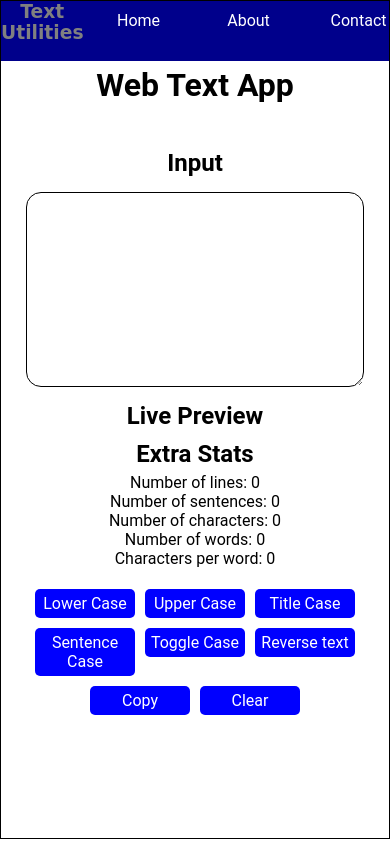
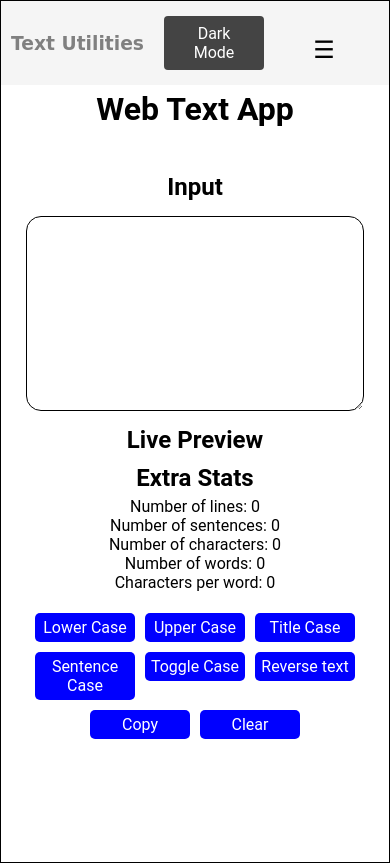
Before and after one commit to hrutavmodha/text-utility, a React (Create React App) app in the folder frontend/: page / in a window 390 px wide. Built offline with nearby package versions, Linux system fonts and the light colour scheme.

Commit message:
Added Collapsible Hamburger Menubar for small screen sizes

```diff
--- a/frontend/src/App.js
+++ b/frontend/src/App.js
@@ -1,32 +1,85 @@
-import React, { useContext } from "react";
+import React, { useContext, useState } from "react";
 import { Routes, Route, Link } from "react-router-dom";
 import { Home, About, Contact, Comments, Auth } from "./Components/Site";
 import { ModeContext } from "./ModeContext";
 import "./index.css";
+
 function App() {
     const { mode, btn, toggler, light, dark } = useContext(ModeContext);
+    const [menuOpen, setMenuOpen] = useState(false);
+
+    const toggleMenu = () => setMenuOpen(!menuOpen);
+
+    const navbarStyles = {
+        container: {
+            display: "flex",
+            flexDirection: "column",
+            padding: "10px",
+            backgroundColor: mode ? "#222" : "#f5f5f5",
+        },
+        topRow: {
+            display: "flex",
+            justifyContent: "space-between",
+            alignItems: "center",
+        },
+        title: {
+            fontFamily: "Comic Sans MS",
+            color: "grey",
+            margin: 0,
+        },
+        navLinks: {
+            display: menuOpen ? "flex" : "none",
+            flexDirection: "column",
+            marginTop: "10px",
+        },
+        navBtn: {
+            margin: "4px 0",
+            padding: "8px 12px",
+            backgroundColor: "#555",
+            color: "#fff",
+            border: "none",
+            borderRadius: "4px",
+            cursor: "pointer",
+        },
+        darkBtn: {
+            padding: "8px 12px",
+            marginLeft: "10px",
+            backgroundColor: "#444",
+            color: "#fff",
+            border: "none",
+            borderRadius: "4px",
+            cursor: "pointer",
+        },
+        hamburger: {
+            background: "none",
+            border: "none",
+            fontSize: "24px",
+            color: mode ? "#fff" : "#000",
+            cursor: "pointer",
+        },
+    };
+
     return (
         <div style={mode ? dark : light}>
-            <div className="navbar">
-            <h3 style={{fontFamily: "Comic Sans MS", color: "grey"}}>Text Utilities</h3>
-                <Link to="/">
-                    <button className="navbtn">Home</button>
-                </Link>
-                <Link to="/about">
-                    <button className="navbtn">About</button>
-                </Link>
-                <Link to="/contact">
-                    <button className="navbtn">Contact</button>
-                </Link>
-                <Link to="/reviews">
-                    <button className="navbtn">Reviews</button>
-                </Link>
-                <Link to="/auth">
-                    <button className="navbtn">Log In</button>
-                </Link>
-                <button onClick={toggler} style={{ cursor: "pointer", color: "#fff" }} className="navbtn">{btn} Mode</button>
+            <div style={navbarStyles.container}>
+                <div style={navbarStyles.topRow}>
+                    <h3 style={navbarStyles.title}>Text Utilities</h3>
+                    <div>
+                        <button onClick={toggler} style={navbarStyles.darkBtn}>{btn} Mode</button>
+                        <button onClick={toggleMenu} style={navbarStyles.hamburger}>
+                            &#9776;
+                        </button>
+                    </div>
+                </div>
+                <div style={navbarStyles.navLinks}>
+                    <Link to="/"><button style={navbarStyles.navBtn}>Home</button></Link>
+                    <Link to="/about"><button style={navbarStyles.navBtn}>About</button></Link>
+                    <Link to="/contact"><button style={navbarStyles.navBtn}>Contact</button></Link>
+                    <Link to="/reviews"><button style={navbarStyles.navBtn}>Reviews</button></Link>
+                    <Link to="/auth"><button style={navbarStyles.navBtn}>Log In</button></Link>
+                </div>
+            </div>
 
-            </div>
             <Routes>
                 <Route path="/" element={<Home />} />
                 <Route path="/about" element={<About />} />
@@ -35,6 +88,7 @@ function App() {
                 <Route path="/reviews" element={<Comments />} />
             </Routes>
         </div>
-    )
+    );
 }
-export default App
+
+export default App;
```
Also changed, not shown: 1 other file (tests, documents, lock files or other folders).
